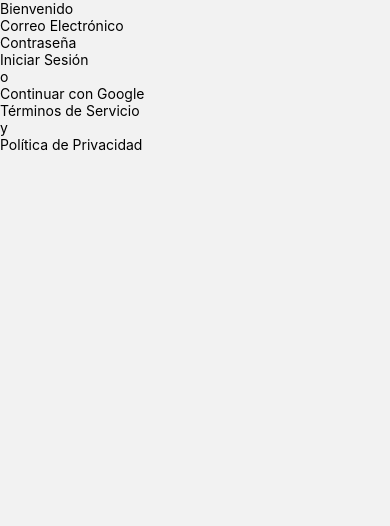
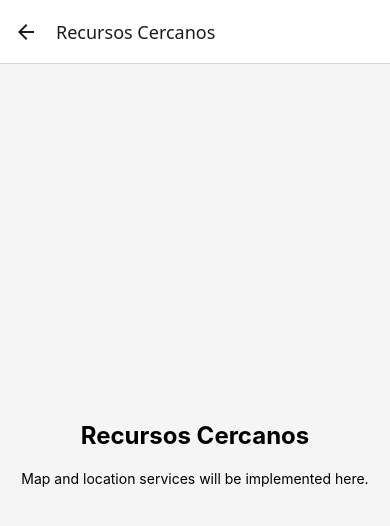
Before and after one commit to sebasm2k55/Juli, a React Native app: screen /NearbyResources in a window 390 px wide. Shown: the top 526 px of the page. Built offline with nearby package versions, Linux system fonts and the light colour scheme; grey boxes are pictures that could not be loaded.

Commit message:
"update"

```diff
--- a/src/navigation/AppNavigator.tsx
+++ b/src/navigation/AppNavigator.tsx
@@ -3,6 +3,7 @@ import { createNativeStackNavigator } from '@react-navigation/native-stack';
 
 import LoginScreen from '../screens/LoginScreen';
 import BottomTabNavigator from './BottomTabNavigator';
+import NearbyResourcesScreen from '../screens/NearbyResourcesScreen';
 
 const Stack = createNativeStackNavigator();
 
@@ -11,6 +12,7 @@ const AppNavigator = () => {
     <Stack.Navigator initialRouteName="Login">
       <Stack.Screen name="Login" component={LoginScreen} options={{ headerShown: false }} />
       <Stack.Screen name="Main" component={BottomTabNavigator} options={{ headerShown: false }} />
+      <Stack.Screen name="NearbyResources" component={NearbyResourcesScreen} options={{ title: 'Recursos Cercanos' }} />
     </Stack.Navigator>
   );
 };
--- a/src/screens/HomeScreen.tsx
+++ b/src/screens/HomeScreen.tsx
@@ -20,7 +20,7 @@ const HomeScreen = ({ navigation }) => {
         {/* Card 2: Recursos Cercanos */}
         <TouchableOpacity
           className="bg-green-500 p-6 rounded-lg items-center justify-center shadow-md"
-          onPress={() => console.log('Navegar a Recursos Cercanos')}
+          onPress={() => navigation.navigate('NearbyResources')}
         >
           {/* Icono de pin de mapa */}
           <Text className="text-white text-5xl mb-2">📍</Text>
--- /dev/null
+++ b/src/screens/NearbyResourcesScreen.tsx
@@ -0,0 +1,28 @@
+import React from 'react';
+import { View, Text, StyleSheet } from 'react-native';
+
+const NearbyResourcesScreen = () => {
+  return (
+    <View style={styles.container}>
+      <Text style={styles.title}>Recursos Cercanos</Text>
+      {/* Map component will go here */}
+      <Text>Map and location services will be implemented here.</Text>
+    </View>
+  );
+};
+
+const styles = StyleSheet.create({
+  container: {
+    flex: 1,
+    justifyContent: 'center',
+    alignItems: 'center',
+    backgroundColor: '#f5f5f5',
+  },
+  title: {
+    fontSize: 24,
+    fontWeight: 'bold',
+    marginBottom: 20,
+  },
+});
+
+export default NearbyResourcesScreen;
```
